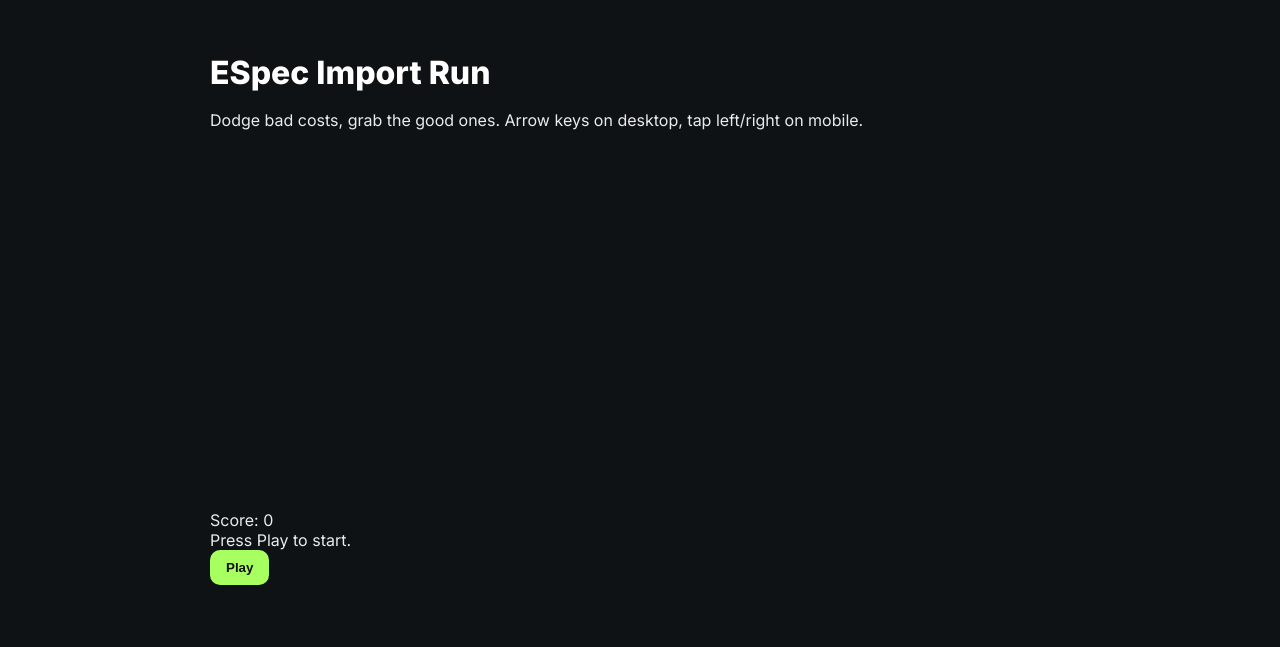
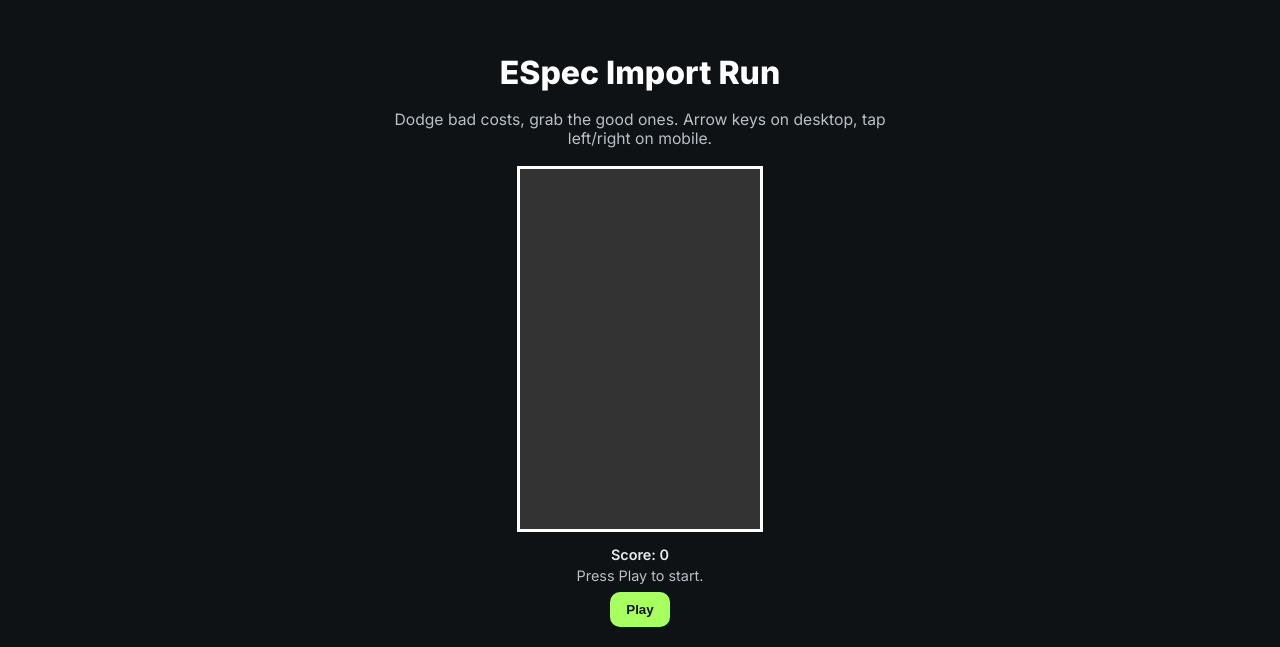
Before and after one commit to stormb10/especauto, a plain HTML site: page index.html in a window 1280 px wide. Shown: the part 1753-2400 px from the top of the page. Drawn offline with Linux system fonts and the light colour scheme.

Commit message:
Update styles.css

```diff
--- a/styles.css
+++ b/styles.css
@@ -175,3 +175,58 @@ h2{font-size:32px;margin:0 0 18px;color:#fff}
   .hero-bg{ background-position: center 48%; } /* show more of the car */
   .hero-title{ font-size: 1.6rem; }
 }
+
+/* === ESPEC IMPORT RUN GAME SECTION === */
+
+.game-section {
+  text-align: center;
+}
+
+.game-intro {
+  max-width: 520px;
+  margin: 0 auto 18px;
+  color: var(--text-muted);
+  font-size: 0.98rem;
+}
+
+#gameContainer {
+  position: relative;
+  margin: 0 auto;
+}
+
+#importRunCanvas {
+  background: #333;
+  border: 3px solid #fff;
+  image-rendering: pixelated; /* 8-bit look when scaled */
+  touch-action: none;         /* prevent scroll on mobile taps */
+}
+
+#gameUI {
+  margin-top: 10px;
+  font-size: 0.9rem;
+}
+
+#importRunScore {
+  margin-bottom: 4px;
+  font-weight: 600;
+}
+
+#importRunMessage {
+  margin-bottom: 8px;
+  color: var(--text-muted);
+}
+
+.game-buttons {
+  display: flex;
+  justify-content: center;
+  gap: 8px;
+  flex-wrap: wrap;
+}
+
+/* Slightly smaller buttons on phones so they sit nicely under the game */
+@media (max-width: 600px) {
+  .game-buttons .btn {
+    padding: 8px 12px;
+    font-size: 0.9rem;
+  }
+}
```
